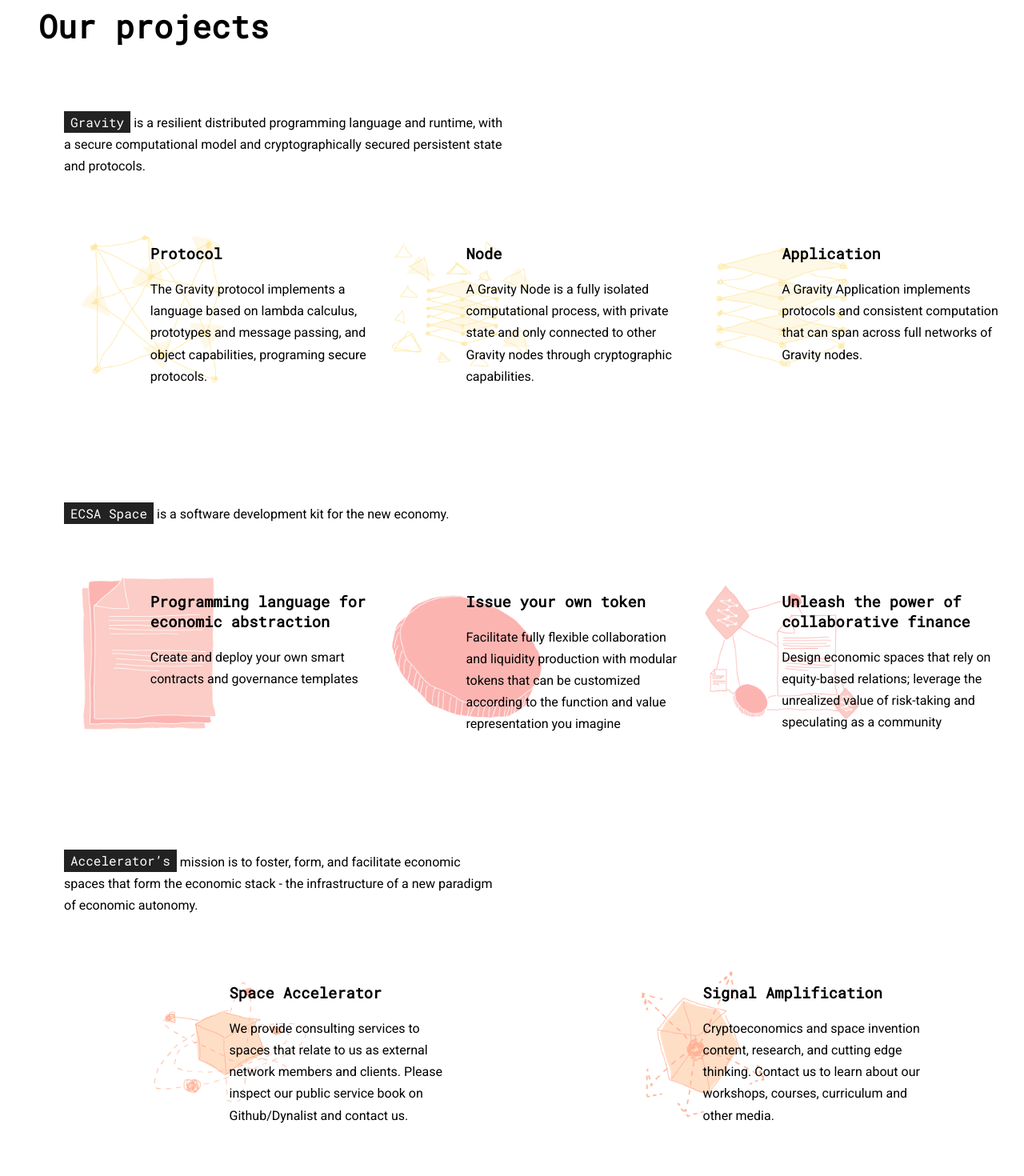
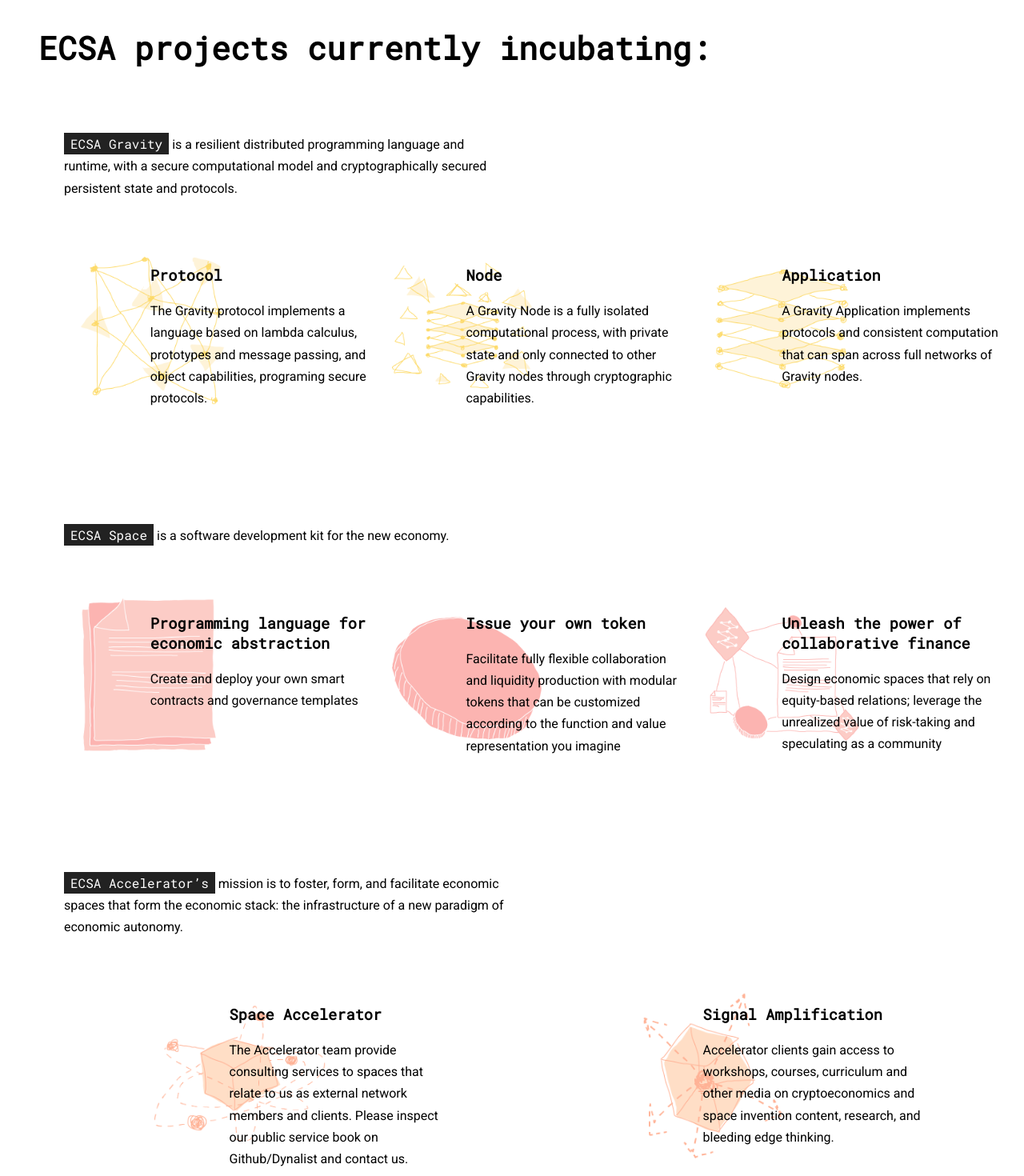
Before and after one commit to samepant/ecsademo, a React app: page / in a window 1280 px wide. Shown: the part 1060-2530 px from the top of the page at 80% size. Built offline with nearby package versions, Linux system fonts and the light colour scheme.

Commit message:
copy fixes and image fix

```diff
--- a/src/header/header.css
+++ b/src/header/header.css
@@ -81,6 +81,7 @@
 
 .pop-menu .nav {
   display: block;
+  margin: 0 0 0 3em;
 }
 
 @media (max-width: 850px) {
--- a/src/hero.js
+++ b/src/hero.js
@@ -11,7 +11,7 @@
           <div className='perspective-box' />
         </div>
         <h1>Forge new economic space</h1>
-        <p>Economic Space Agency (ECSA)  is a distributed and decentralized research and development company with satellites in Oakland, CA, Lisbon, Portugal. Our community of radical economists, artists, and cryptotechnologists are probing the unbounded frontier of economic spacetime by providing partnership, resources and team members to emerging crypto projects.</p>
+        <p>Economic Space Agency (ECSA)  is a distributed and decentralized research and development organization with satellites in Berlin, Montreal, Rio de Janeiro. Our community of radical economists, artists, and cryptotechnologists are probing the unbounded frontier of economic spacetime by providing partnership, resources and team members to emerging crypto projects.</p>
         <div className='hero-buttons'>
           <button><a href='https://medium.com/economic-spacing'>Learn more about the community</a></button>
           <button><a href='#contact' onClick={this.props.contactFunction}>Join our work</a></button>
--- a/src/landingPage/gravity.js
+++ b/src/landingPage/gravity.js
@@ -4,9 +4,9 @@
 const Gravity = (props) => {
   return (
     <div className='project-box'>
-      <h2>Our projects</h2>
-      <div className='project'>
-        <p><span className='project-name'>Gravity</span> is a resilient distributed programming language and runtime, with a secure computational model and cryptographically secured persistent state and protocols.</p>
+      <h2>ECSA projects currently incubating:</h2>
+      <div className='project full-image-strength'>
+        <p><span className='project-name'>ECSA Gravity</span> is a resilient distributed programming language and runtime, with a secure computational model and cryptographically secured persistent state and protocols.</p>
         <ul className='features'>
           <li>
             <img alt='gravity illustration' src='gravity-network.png' />
@@ -46,17 +46,17 @@
         </ul>
       </div>
       <div className='project'>
-        <p><span className='project-name'>Accelerator’s</span> mission is to foster, form, and facilitate economic spaces that form the economic stack - the infrastructure of a new paradigm of economic autonomy.</p>
+        <p><span className='project-name'>ECSA Accelerator’s</span> mission is to foster, form, and facilitate economic spaces that form the economic stack: the infrastructure of a new paradigm of economic autonomy.</p>
         <ul className='features'>
           <li>
             <img alt='Space illustration' src='accelerate.png' />
             <h3>Space Accelerator</h3>
-            <p>We provide consulting services to spaces that relate to us as external network members and clients. Please inspect our public service book on Github/Dynalist and contact us.</p>
+            <p>The Accelerator team provide consulting services to spaces that relate to us as external network members and clients. Please inspect our public service book on Github/Dynalist and contact us.</p>
           </li>
           <li>
             <img alt='Space illustration' src='amplify.png' />
             <h3>Signal Amplification</h3>
-            <p>Cryptoeconomics and space invention content, research, and cutting edge thinking. Contact us to learn about our workshops, courses, curriculum and other media.</p>
+            <p>Accelerator clients gain access to workshops, courses, curriculum and other media on cryptoeconomics and space invention content, research, and bleeding edge thinking.</p>
           </li>
         </ul>
       </div>
--- a/src/landingPage/project.css
+++ b/src/landingPage/project.css
@@ -42,6 +42,10 @@
   margin-bottom: 4em;
 }
 
+.full-image-strength .features img {
+  opacity: 1;
+}
+
 .features img {
   position: absolute;
   height: 90%;
```
Also changed, not shown: 11 other files (tests, documents, lock files or other folders).
